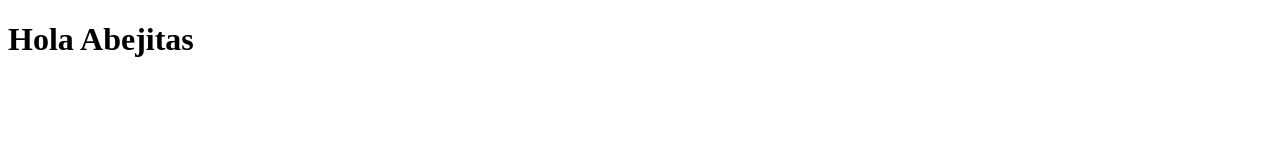
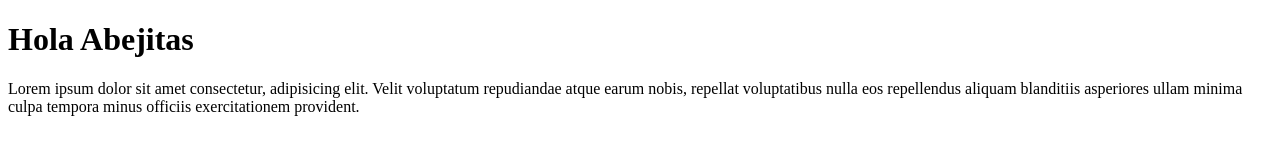
Before and after one commit to ale1900/ale1900.github.io, a plain HTML site: page index.html in a window 1280 px wide. Drawn offline with Linux system fonts and the light colour scheme.

Commit message:
segundo commit

```diff
--- a/index.html
+++ b/index.html
@@ -8,5 +8,6 @@
 </head>
 <body>
     <h1>Hola Abejitas</h1>
+    <p>Lorem ipsum dolor sit amet consectetur, adipisicing elit. Velit voluptatum repudiandae atque earum nobis, repellat voluptatibus nulla eos repellendus aliquam blanditiis asperiores ullam minima culpa tempora minus officiis exercitationem provident.</p>
 </body>
 </html>
```
